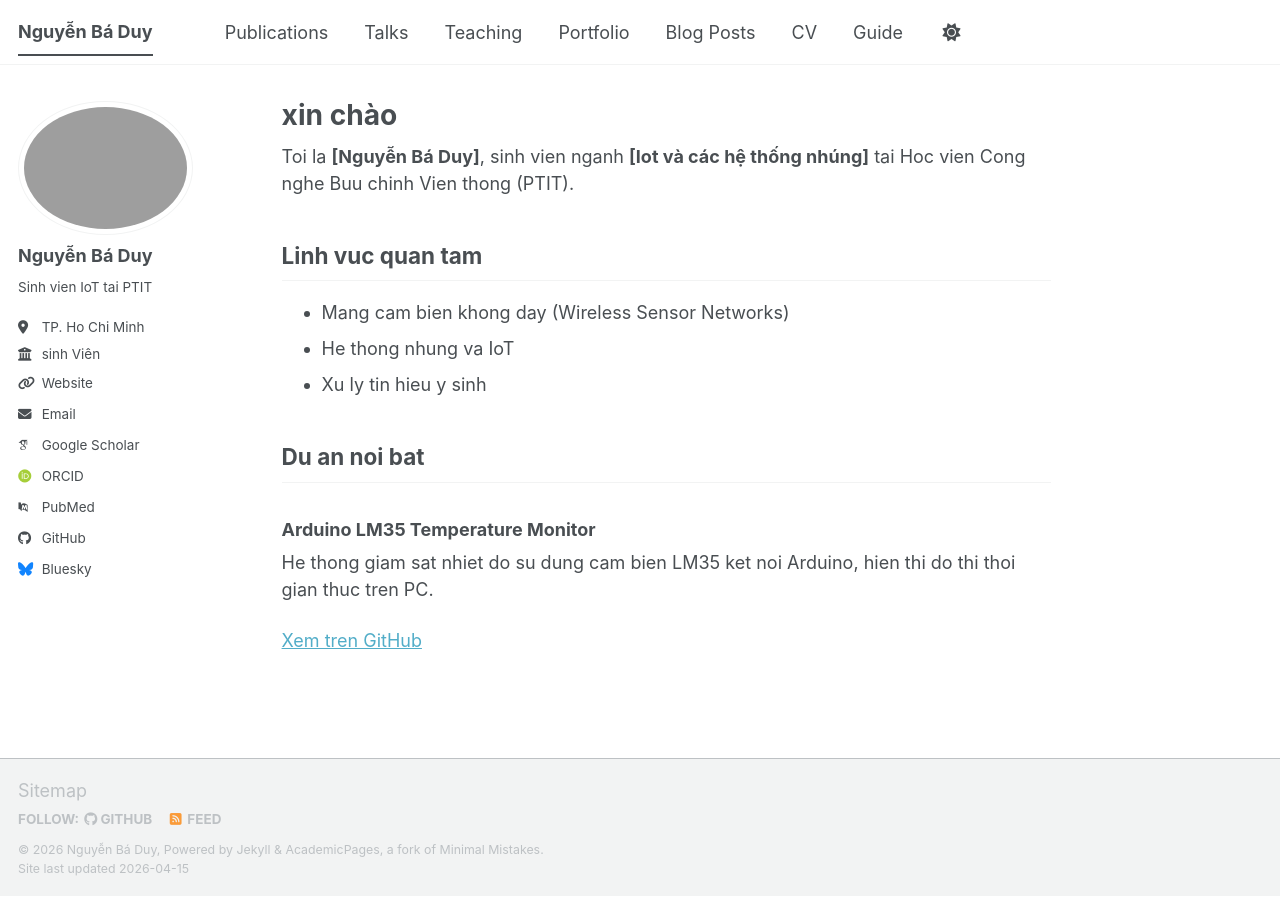
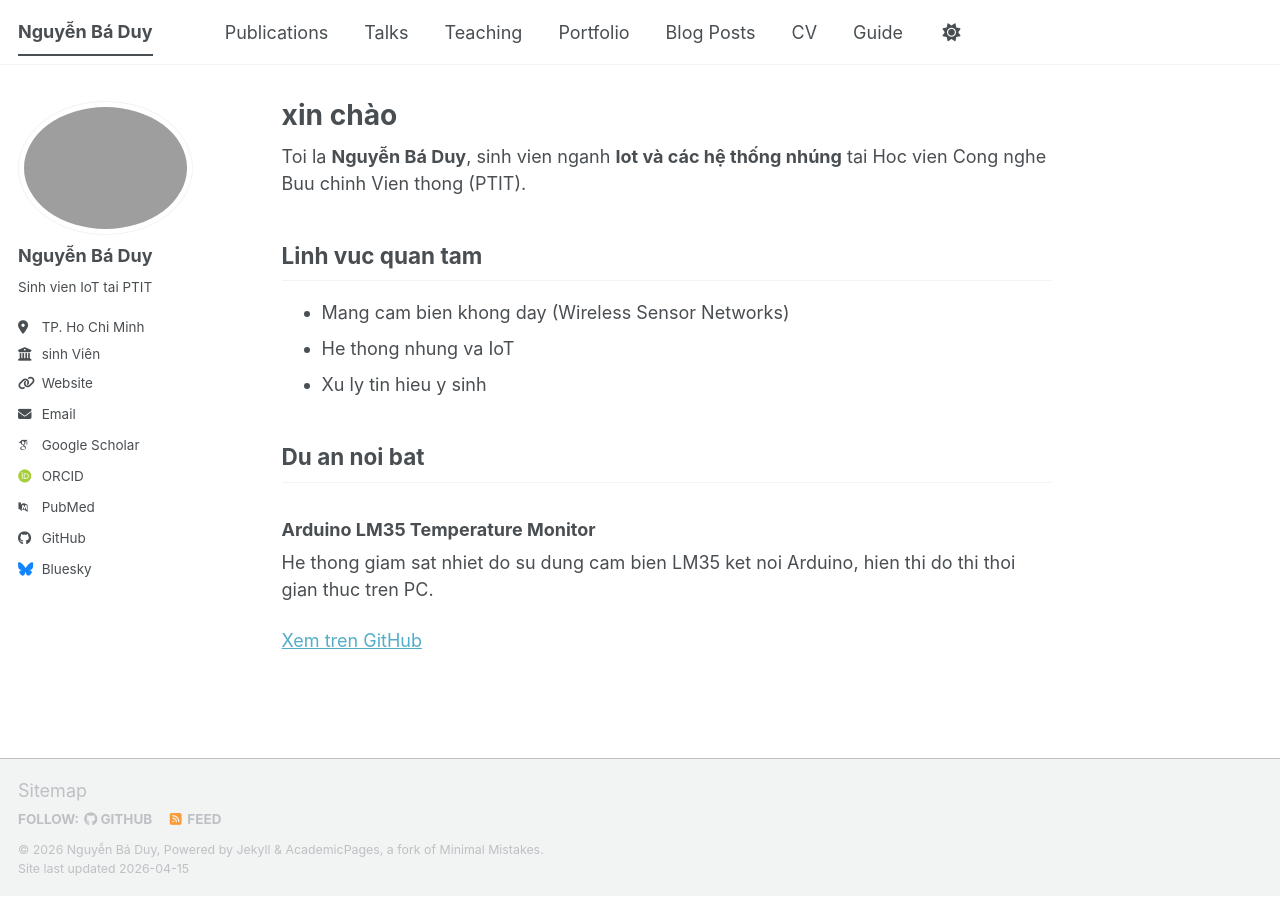
Before and after one commit to NguyenBaDuy2709/NguyenBaDuy2709.github.io, a Jekyll site: the page built from _pages/about.md, in a window 1280 px wide. Built offline with Jekyll 4.4.1, drawn with Linux system fonts in a browser that asks for light colours; some web fonts are replaced; a script bundle is joined from its source files by our own code; library files that are not in the unit come from our copies.

```diff
--- a/_pages/about.md
+++ b/_pages/about.md
@@ -7,7 +7,7 @@ redirect_from:
   - /about.html
 ---
 
-Toi la **[Nguyễn Bá Duy]**, sinh vien nganh **[Iot và các hệ thống nhúng]**
+Toi la **Nguyễn Bá Duy**, sinh vien nganh **Iot và các hệ thống nhúng**
 tai Hoc vien Cong nghe Buu chinh Vien thong (PTIT).
 
 ## Linh vuc quan tam
```
Also changed, not shown: images/avt.jpg.
